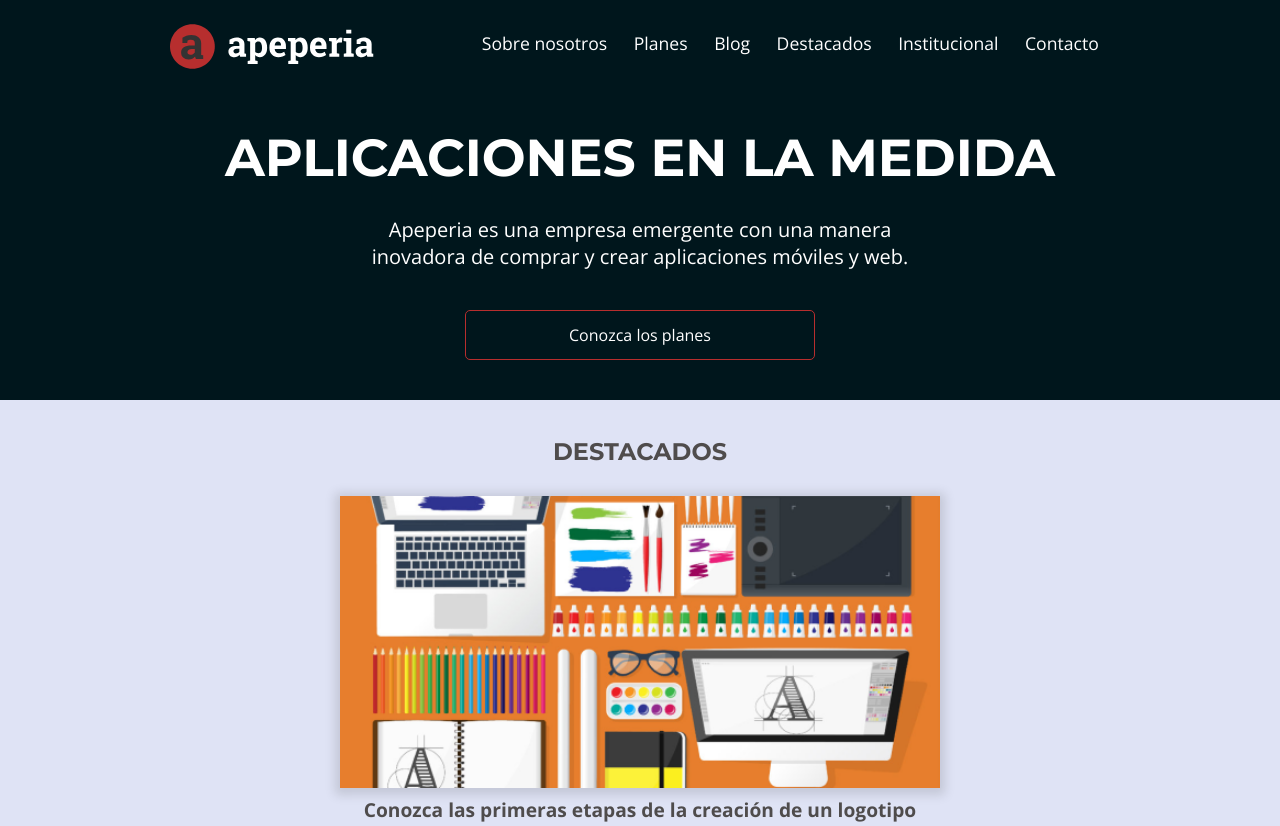
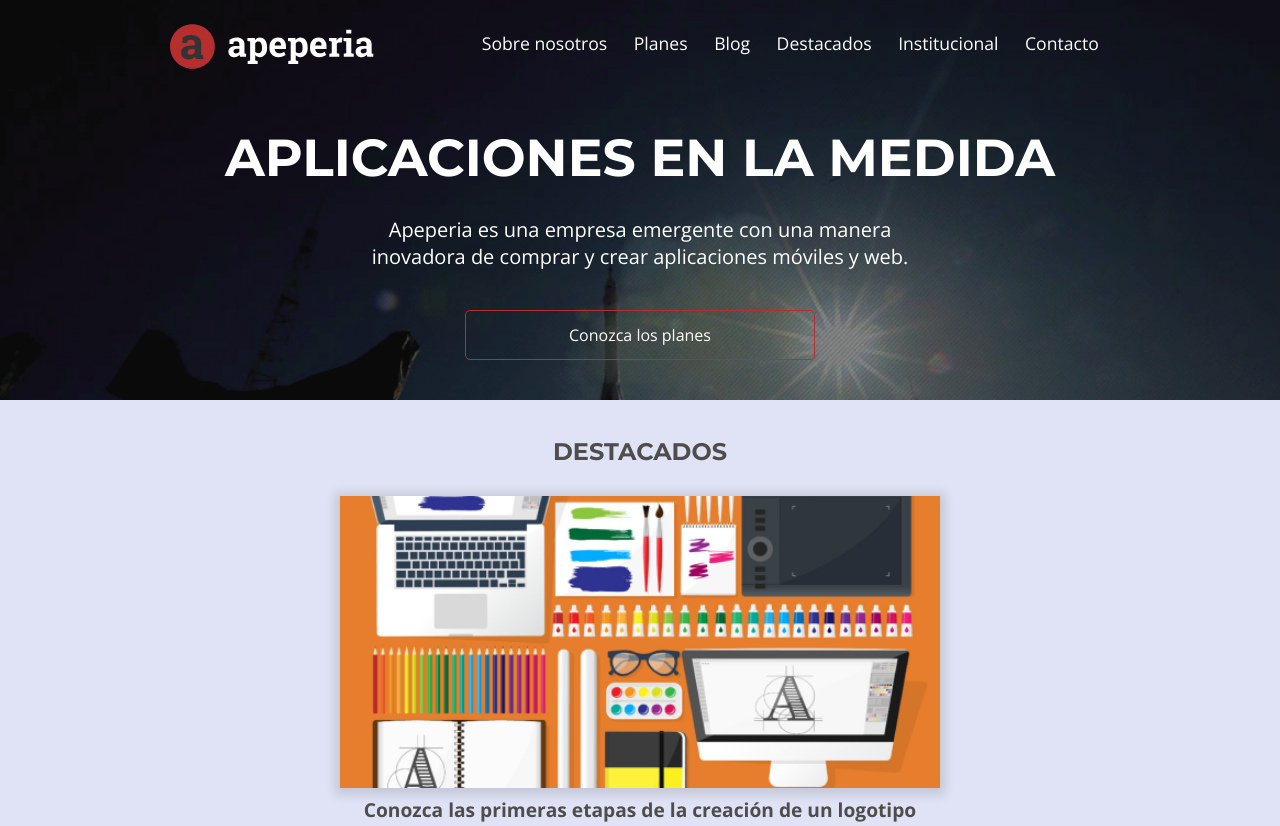
Before and after one commit to Jprplana/apeperia, a plain HTML site: page index.html in a window 1280 px wide. Shown: the top 826 px of the page. Drawn offline with nearby package versions, Linux system fonts and the light colour scheme; files whose address does not match are found by name.

Commit message:
retrotrae la correccion anterior

```diff
--- a/css/llamada.css
+++ b/css/llamada.css
@@ -45,7 +45,7 @@ RESPONSIVE
 
 @media screen and (min-width: 1024px) {
     .llamada {
-        background-image: url(./img/bg-intro.jpg);
+        background-image: url(../img/bg-intro.jpg);
         background-size: cover;
 
         padding-top: 8.25rem;
```
